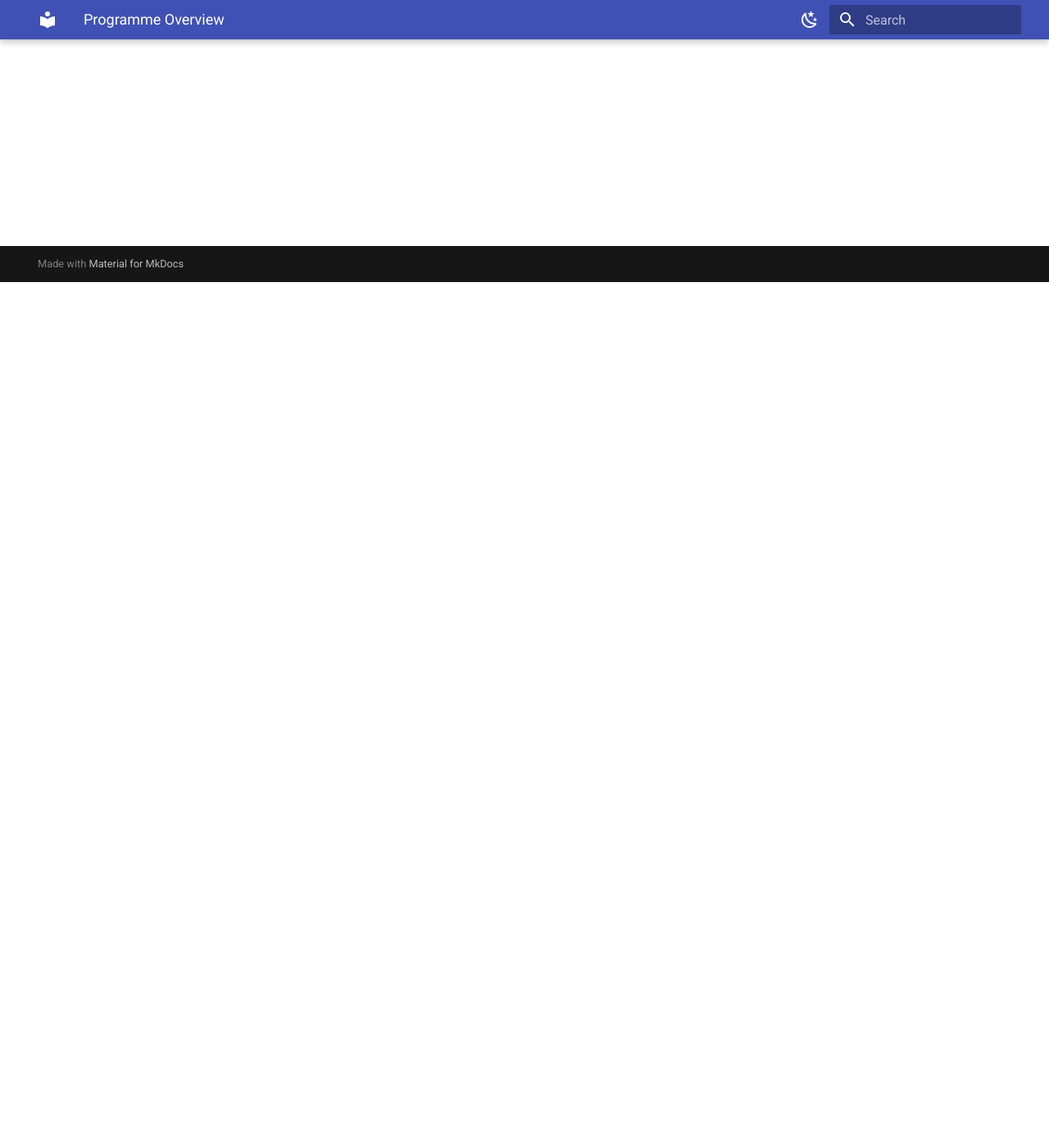
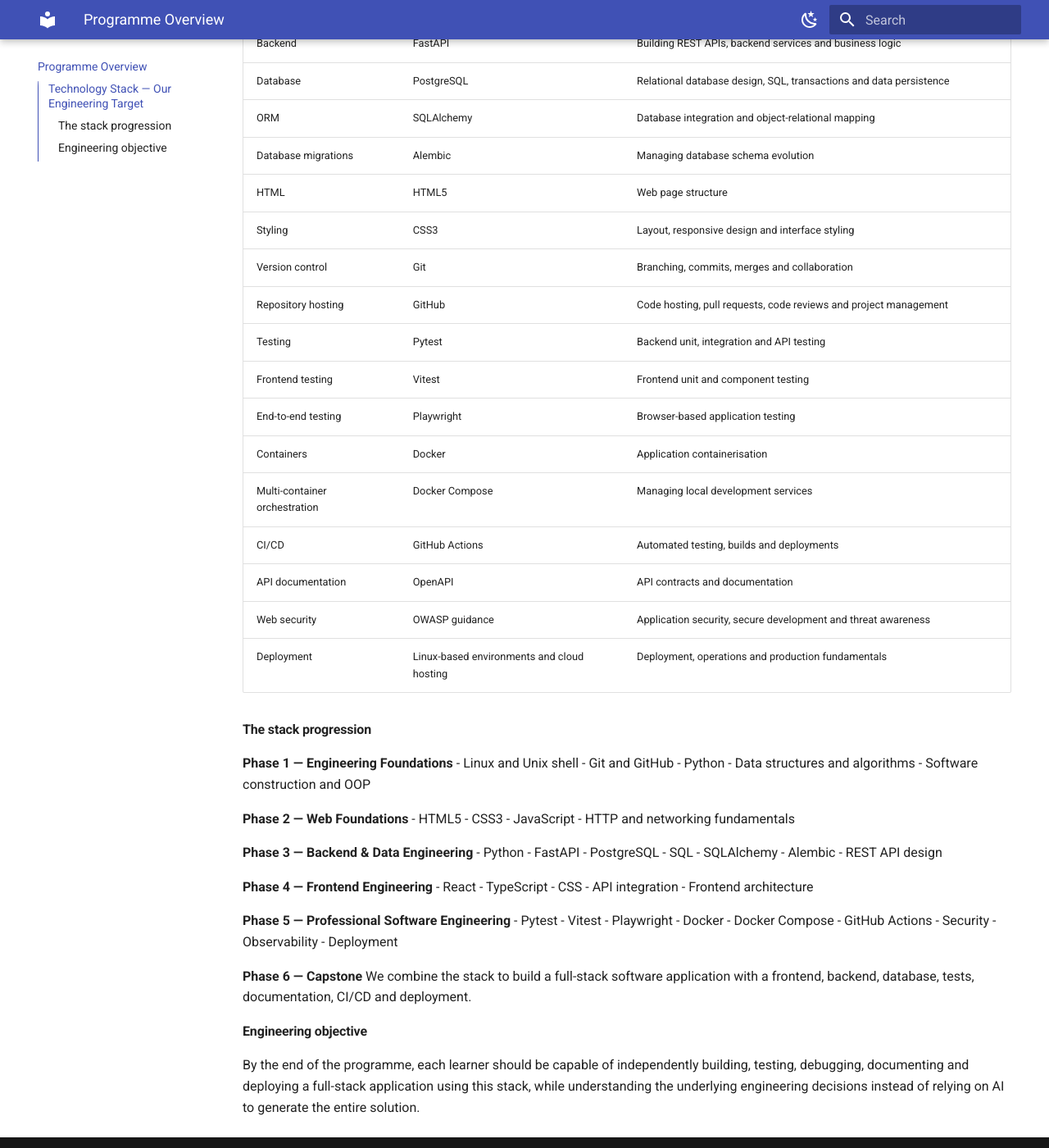
Before and after one commit to Geddywendot/Software-Engineering, an MkDocs documentation site: the page built from docs/programme-overview.md, in a window 1280 px wide and 1400 px high, scrolled down 1056 px. Shown: the whole window at 82% size. Built offline with MkDocs 1.6.1 and Material for MkDocs 9.7.7, drawn with Linux system fonts in a browser that asks for light colours; some of the changed text lies outside the part shown.

Commit message:
Add Technology Stack engineering target to Programme Overview

```diff
--- a/docs/programme-overview.md
+++ b/docs/programme-overview.md
@@ -14,3 +14,81 @@ This document provides a high‑level view of the 24‑week curriculum, split in
 Optional supplemental modules (Data Science, ML, Cybersecurity, Networking) are provided as **resources** in the *Resources* section.
 
 Use the navigation sidebar to dive into each phase for weekly lesson plans, assignments, and project guidelines.
+
+---
+
+### Technology Stack — Our Engineering Target
+
+The Software Engineering Academy is a 24-week programme designed to progressively develop competence in the following technology stack.
+
+| Layer | Technology | Purpose |
+|---|---|---|
+| Language (Backend) | Python | Programming, backend logic, algorithms, automation and application development |
+| Language (Frontend) | JavaScript → TypeScript | Browser programming and typed frontend development |
+| Frontend | React | Building interactive, component-based web interfaces |
+| Backend | FastAPI | Building REST APIs, backend services and business logic |
+| Database | PostgreSQL | Relational database design, SQL, transactions and data persistence |
+| ORM | SQLAlchemy | Database integration and object-relational mapping |
+| Database migrations | Alembic | Managing database schema evolution |
+| HTML | HTML5 | Web page structure |
+| Styling | CSS3 | Layout, responsive design and interface styling |
+| Version control | Git | Branching, commits, merges and collaboration |
+| Repository hosting | GitHub | Code hosting, pull requests, code reviews and project management |
+| Testing | Pytest | Backend unit, integration and API testing |
+| Frontend testing | Vitest | Frontend unit and component testing |
+| End-to-end testing | Playwright | Browser-based application testing |
+| Containers | Docker | Application containerisation |
+| Multi-container orchestration | Docker Compose | Managing local development services |
+| CI/CD | GitHub Actions | Automated testing, builds and deployments |
+| API documentation | OpenAPI | API contracts and documentation |
+| Web security | OWASP guidance | Application security, secure development and threat awareness |
+| Deployment | Linux-based environments and cloud hosting | Deployment, operations and production fundamentals |
+
+#### The stack progression
+
+**Phase 1 — Engineering Foundations**
+- Linux and Unix shell
+- Git and GitHub
+- Python
+- Data structures and algorithms
+- Software construction and OOP
+
+**Phase 2 — Web Foundations**
+- HTML5
+- CSS3
+- JavaScript
+- HTTP and networking fundamentals
+
+**Phase 3 — Backend & Data Engineering**
+- Python
+- FastAPI
+- PostgreSQL
+- SQL
+- SQLAlchemy
+- Alembic
+- REST API design
+
+**Phase 4 — Frontend Engineering**
+- React
+- TypeScript
+- CSS
+- API integration
+- Frontend architecture
+
+**Phase 5 — Professional Software Engineering**
+- Pytest
+- Vitest
+- Playwright
+- Docker
+- Docker Compose
+- GitHub Actions
+- Security
+- Observability
+- Deployment
+
+**Phase 6 — Capstone**
+We combine the stack to build a full-stack software application with a frontend, backend, database, tests, documentation, CI/CD and deployment.
+
+#### Engineering objective
+
+By the end of the programme, each learner should be capable of independently building, testing, debugging, documenting and deploying a full-stack application using this stack, while understanding the underlying engineering decisions instead of relying on AI to generate the entire solution.
```
